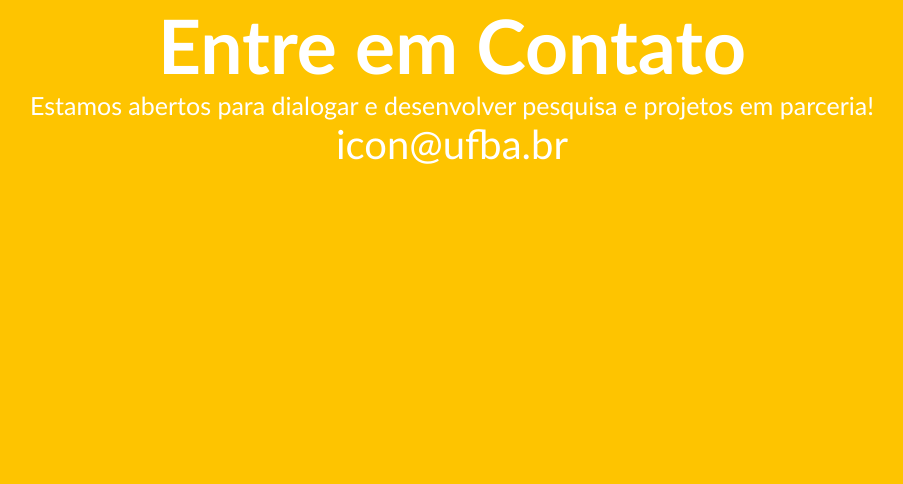
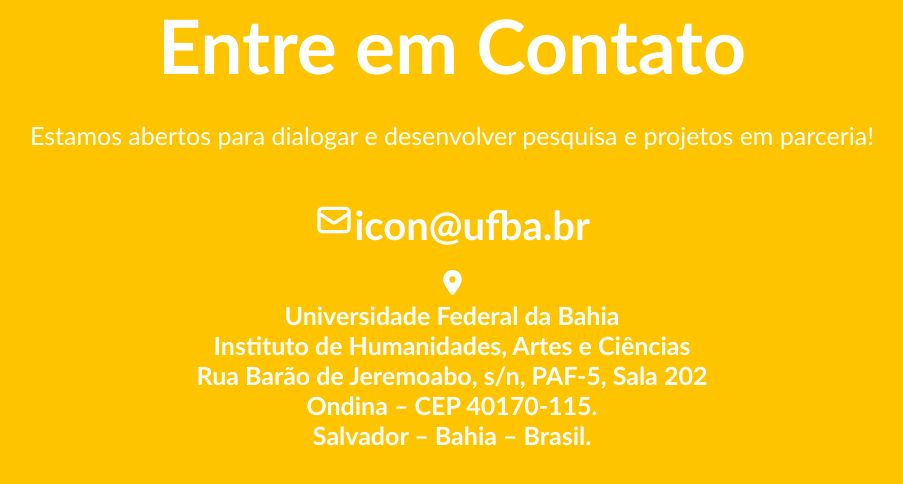
Before and after one commit to brenluz/I.con, a React (Vite) app: page / in a window 1280 px wide. Shown: the top 484 px of the page, without its empty margins (188-1091 px from the left). Built offline with nearby package versions, Linux system fonts and the light colour scheme; a web font is replaced by a local one.

Commit message:
add: página de contato bem encaminhada

```diff
--- a/src/contato-page/contato.module.css
+++ b/src/contato-page/contato.module.css
@@ -8,6 +8,7 @@
 .texto1 {
    font-size: 75px; /* transformar em rem dps */
    text-align: center;
+   line-height: 90px;
 
    color: white;
 
@@ -16,13 +17,25 @@
 .texto2 {
    font-size: 25px;
    text-align: center;
+   line-height: 90px;
 
    color: white
 }
 
 .email {
+   font-weight: bold;
    font-size: 40px;
+   text-align: center;
+   line-height: 90px;
+
+   color: white
+}
+
+.info {
+   font-weight: bold;
+   font-size: 25px;
    text-align: center;
 
    color: white
+
 }
--- a/src/contato-page/encontato.jsx
+++ b/src/contato-page/encontato.jsx
@@ -1,12 +1,22 @@
 import styles from './contato.module.css'
+import { HiOutlineMail } from "react-icons/hi";
+import { FaLocationDot } from "react-icons/fa6";
+
 const Entre_contato = () => {
     return (
         <div className= {styles.background}>
 
             <h2 className= {styles.texto1}>Entre em Contato</h2>
             <p className= {styles.texto2}>Estamos abertos para dialogar e desenvolver pesquisa e projetos em parceria!</p>
-            <p className= {styles.email}>icon@ufba.br</p>
-            <p className= {styles.info}></p>
+            <p className= {styles.email}><HiOutlineMail/>icon@ufba.br</p>
+            <p className= {styles.info}>
+                <FaLocationDot/><br/>
+                Universidade Federal da Bahia<br/>
+                Instituto de Humanidades, Artes e Ciências<br/>
+                Rua Barão de Jeremoabo, s/n, PAF-5, Sala 202<br/>
+                Ondina – CEP 40170-115.<br/>
+                Salvador – Bahia – Brasil.
+            </p>
 
         </div>
 
```
